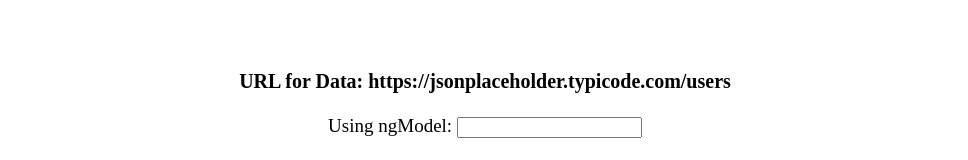
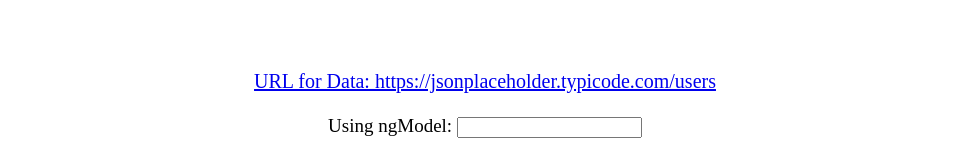
Before and after one commit to viswaprakashk88/angularpractice, an Angular app: page /home in a window 1280 px wide. Shown: the part 970-1130 px from the top of the page, without its empty margins (155-1123 px from the left). Built offline with nearby package versions, Linux system fonts and the light colour scheme.

Commit message:
Some changes

```diff
--- a/src/app/app.css
+++ b/src/app/app.css
@@ -0,0 +1,7 @@
+div{
+    transition: background-color 2s;
+}
+
+a:visited{
+    color: blue;
+}
--- a/src/app/app.html
+++ b/src/app/app.html
@@ -50,9 +50,9 @@
   </div>
   <br /><br /><br /><br />
 
-  <b style="font-size: 20px;">
+  <a href = "https://jsonplaceholder.typicode.com/users" target = "_blank" style="font-size: 20px;">
     URL for Data: https://jsonplaceholder.typicode.com/users
-  </b>
+  </a>
   <br/><br/>
 
   Using ngModel: <input type = "text" [(ngModel)] = "username" />{{username}}
--- a/src/app/app.ts
+++ b/src/app/app.ts
@@ -23,6 +23,8 @@ interface User {
 })
 export class App implements AfterViewInit {
   protected title = 'angular';
+
+
 
   username = '';
 
--- a/src/app/hover-highlight.ts
+++ b/src/app/hover-highlight.ts
@@ -17,5 +17,4 @@ export class HoverHighlight {
   @HostListener('mouseleave') onMouseLeave() {
     this.backgroundColor = '';
   }
-
 }
```
